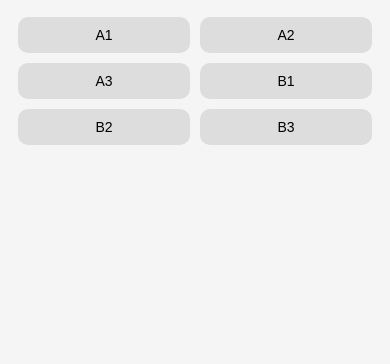
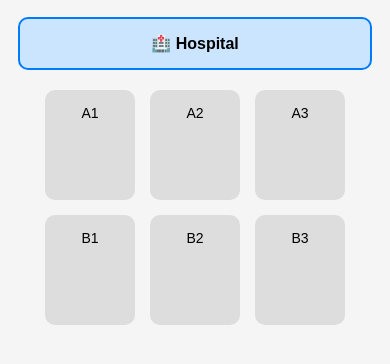
Before and after one commit to transuranium/estacionamiento_doctores, a plain HTML site: page index.html in a window 390 px wide. Shown: the part 116-480 px from the top of the page. Drawn offline with Linux system fonts and the light colour scheme.

Commit message:
added hospital

```diff
--- a/index.html
+++ b/index.html
@@ -8,13 +8,20 @@
   </head>
   <body>
     <h1>Estacionamiento para doctores</h1>
-    <div class="grid">
+
+    <div class="hospital">🏥 Hospital</div>
+
+    <div class="parking">
+      <div class="row">
         <div class="spot" data-id="A1">A1</div>
         <div class="spot" data-id="A2">A2</div>
         <div class="spot" data-id="A3">A3</div>
+      </div>
+      <div class="row">
         <div class="spot" data-id="B1">B1</div>
         <div class="spot" data-id="B2">B2</div>
         <div class="spot" data-id="B3">B3</div>
+      </div>
     </div>
 
     <div id="modal" class="modal hidden">
--- a/style.css
+++ b/style.css
@@ -9,20 +9,39 @@ h1 {
   margin-bottom: 20px;
 }
 
-.grid {
-  display: grid;
-  grid-template-columns: repeat(3, 1fr);
-  grid-gap: 15px;
+.hospital {
+  background-color: #cce5ff;
+  border: 2px solid #007bff;
+  border-radius: 10px;
+  padding: 20px;
+  font-weight: bold;
+  margin-bottom: 20px;
+  max-width: 400px;
+  margin-left: auto;
+  margin-right: auto;
+}
+
+.parking {
+  display: flex;
+  flex-direction: column;
+  gap: 15px;
   max-width: 400px;
   margin: 0 auto;
 }
 
+.row {
+  display: flex;
+  gap: 15px;
+  justify-content: center;
+}
+
 .spot {
   background-color: #ddd;
-  padding: 15px;
+  padding: 20px;
   border-radius: 10px;
   cursor: pointer;
-  position: relative;
+  width: 80px;
+  min-height: 80px;
 }
 
 .spot small {
@@ -54,15 +73,15 @@ h1 {
 }
 
 @media (max-width: 600px) {
-  .grid {
-    grid-template-columns: repeat(2, 1fr);
-    grid-gap: 10px;
-    max-width: 100%;
+  .spot {
+    width: 60px;
+    padding: 15px;
+    font-size: 14px;
   }
 
-  .spot {
-    padding: 10px;
-    font-size: 14px;
+  .hospital {
+    font-size: 16px;
+    padding: 15px;
   }
 
   .modal-content {
```
Lines whose indentation alone changed are shown as unchanged.
